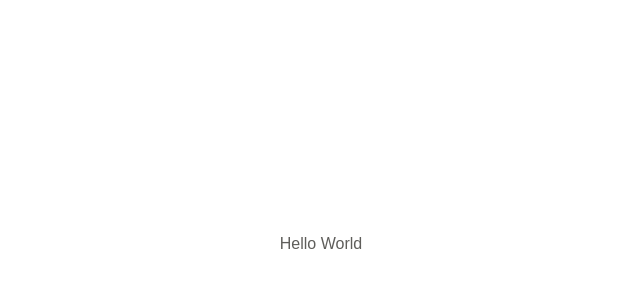
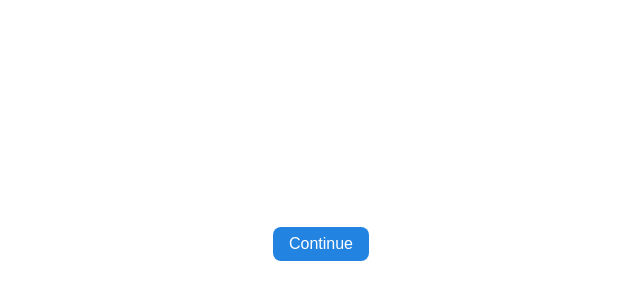
Before and after one commit to definiteconfusion/notion-components, a React (Create React App) app: page / in a window 1280 px wide. Shown: the part 156-456 px from the top of the page, without its empty margins (319-959 px from the left). Built offline with nearby package versions, Linux system fonts and the light colour scheme.

Commit message:
'Added Style: Affirmative for Button'

```diff
--- a/src/Buttons/Buttons.css
+++ b/src/Buttons/Buttons.css
@@ -26,4 +26,12 @@ button {
   background-color: #EFEFED;
 }
 
+.affirmative {
+  background-color: #2383E1;
+  color: #FFFFFF;
+}
+.affirmative:hover {
+  background-color: #4b94dd;
+}
+
 /*# sourceMappingURL=Buttons.css.map */
--- a/src/Buttons/Buttons.sass
+++ b/src/Buttons/Buttons.sass
@@ -5,6 +5,10 @@ $lightmode-text-color: #5F5E5B
 $darkmode-background: #202020
 $darkmode-background-hover: #2C2C2C
 $darkmode-text-color: #9B9B9B
+
+$affirmative-background: #2383E1
+$affirmative-background-hover: #4b94dd
+$affirmative-text-color: #FFFFFF
 
 button
     border: none
@@ -26,3 +30,9 @@ button
     color: $lightmode-text-color
     &:hover
         background-color: $lightmode-background-hover
+
+.affirmative
+    background-color: $affirmative-background
+    color: $affirmative-text-color
+    &:hover
+        background-color: $affirmative-background-hover
--- a/src/index.js
+++ b/src/index.js
@@ -9,10 +9,10 @@ const root = ReactDOM.createRoot(document.getElementById('root'));
 root.render(
   <React.StrictMode>
     <Button
-    mode="light"
+    mode="affirmative"
     onClick={() => {console.log('Hello World')}}
     >
-      Hello World
+      Continue
     </Button>
   </React.StrictMode>
 );
```
Also changed, not shown: 1 other file (tests, documents, lock files or other folders).
